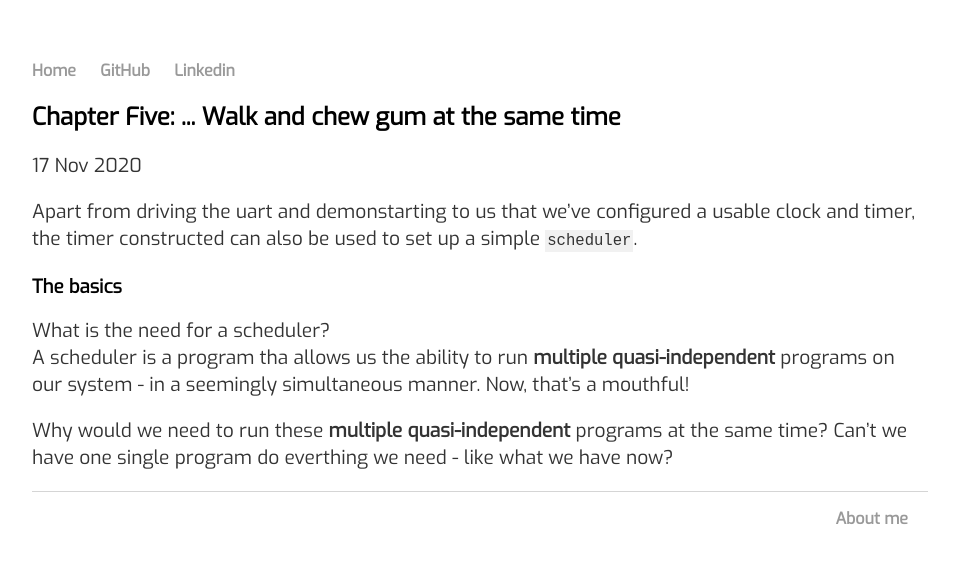
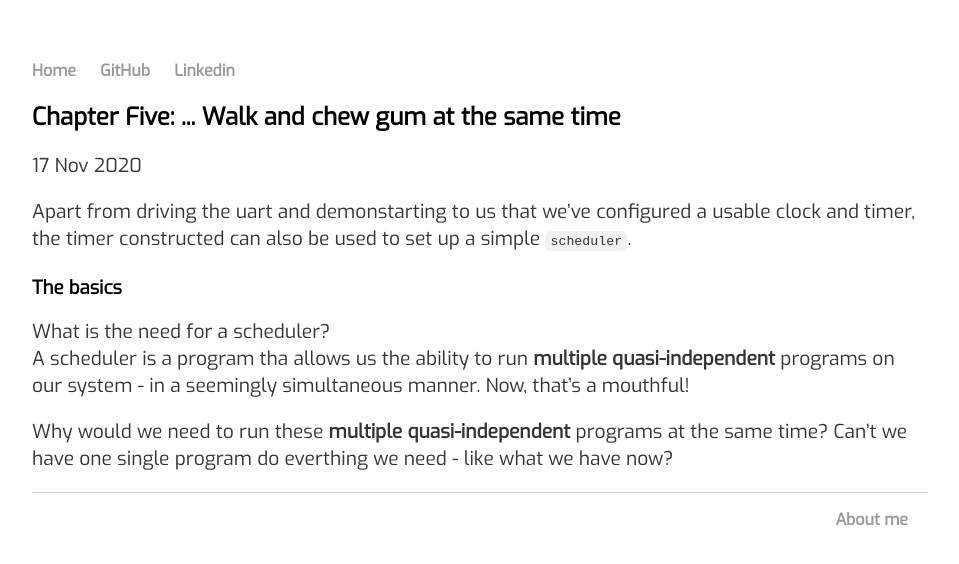
Before and after one commit to varun-venkatesh/varun-venkatesh.github.io, a Jekyll site: the page built from _posts/2020-11-17-bare-mtl-chapter5.md, in a window 1280 px wide. Shown: the top 564 px of the page, without its empty margins (160-1119 px from the left). Built offline with Jekyll 4.4.1, drawn with Linux system fonts in a browser that asks for light colours.

Commit message:
Update main.css

```diff
--- a/css/main.css
+++ b/css/main.css
@@ -47,7 +47,9 @@ ul.posts li {
 }
 
 code {
+  padding: .2em .4em;
   font-family: monospace;
+  font-size: 85%;
   background-color: #f1f1f1;
-  padding: 2px;
+  border-radius: 6px;
 }
```
